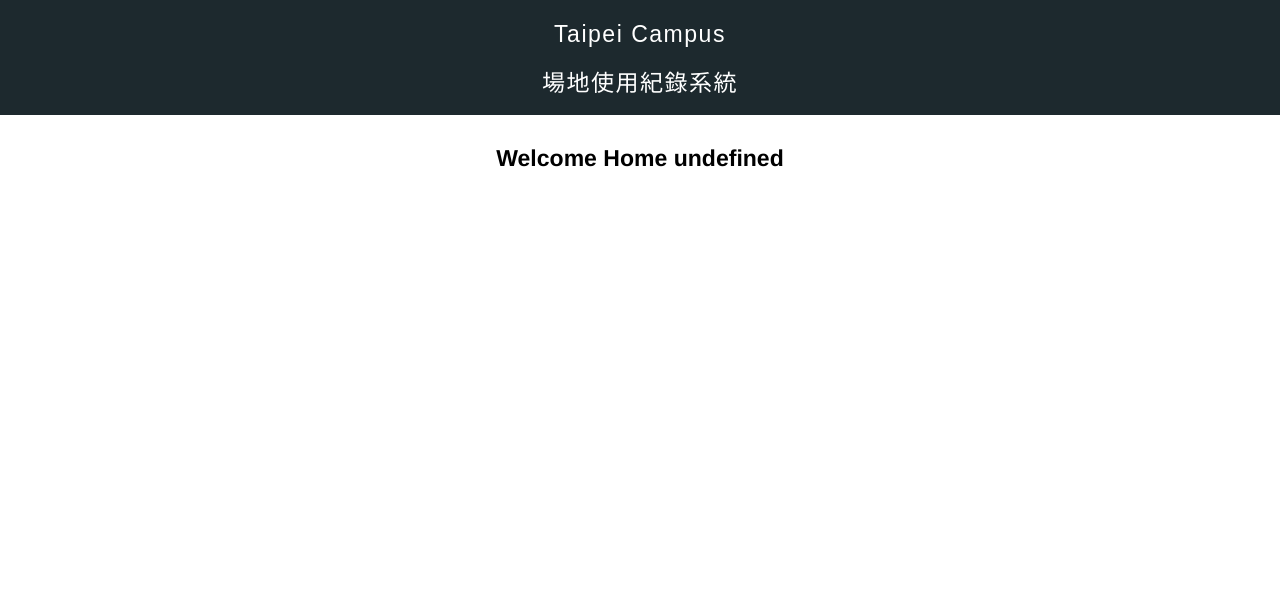
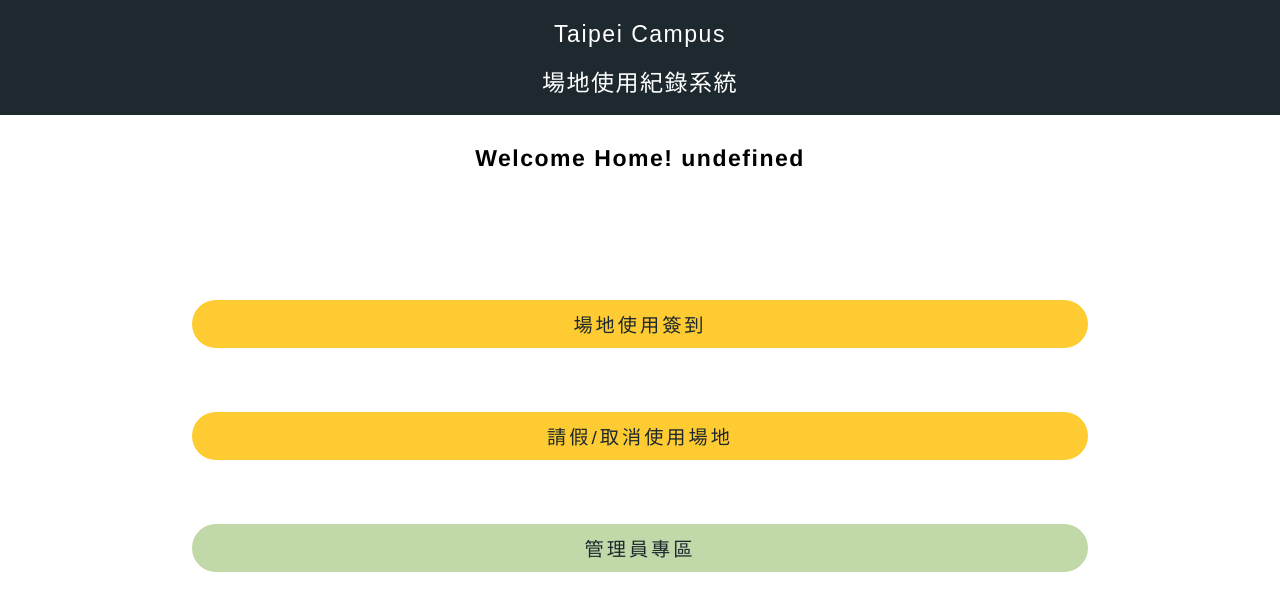
Before and after one commit to huichiaotsou/bg_system, a website: page public/dashboard/dashboard.html in a window 1280 px wide. Drawn offline with Linux system fonts and the light colour scheme; sample sign-in values are in the browser's storage.

Commit message:
finish dashboard skeloton

```diff
--- a/app.js
+++ b/app.js
@@ -31,7 +31,7 @@ app.get("/register", (req, res) => {
 app.post("/register", saveUserDetails);
 
 app.get("/dashboard", (req, res) => {
-  res.sendFile(path.join(__dirname, "public", "dashboard.html"));
+  res.sendFile(path.join(__dirname, "public", "dashboard", "dashboard.html"));
 });
 
 // Start the server
--- a/public/dashboard.css
+++ /dev/null
@@ -1,6 +0,0 @@
-#welcome_text{
-    text-align: center;
-    font-weight: 700;
-    font-size: 120%;
-    font-family: 'Gotham bold',Helvetica,Arial,Lucida,sans-serif;
-}
--- /dev/null
+++ b/public/dashboard/dashboard.css
@@ -0,0 +1,22 @@
+#welcome_text{
+    text-align: center;
+    font-weight: 700;
+    font-size: 120%;
+    font-family: 'Gotham bold',Helvetica,Arial,Lucida,sans-serif;
+    margin-bottom: 10%;
+    letter-spacing: 1.5px;
+}
+
+.button {
+    background-color: #FFCB32;
+    border-radius: 30px;
+    padding: 10px;
+    margin: 5% 15%;
+    color: #1d292e;
+    text-align: center;
+    letter-spacing: 3px;
+}
+
+#admin_button{
+    background-color: #c1d8a8;
+}
--- a/public/dashboard.html
+++ b/public/dashboard/dashboard.html
@@ -2,7 +2,7 @@
 <html>
 <head>
   <title>Taipei Campus 場地使用紀錄系統</title>
-  <link rel="stylesheet" type="text/css" href="/dashboard.css">
+  <link rel="stylesheet" type="text/css" href="/dashboard/dashboard.css">
   <link rel="stylesheet" type="text/css" href="/style.css">
   <meta name="viewport" content="width=device-width, initial-scale=1.0">
 </head>
@@ -12,8 +12,18 @@
 
 <div id="welcome_text">Welcome Home!</div>
 
+<div class="button">
+  場地使用簽到
+</div>
+<div class="button">
+  請假/取消使用場地
+</div>
+<div class="button" id="admin_button">
+  管理員專區
+</div>
+
 </body>
-<script src="/dashboard.js"></script>
+<script src="/dashboard/dashboard.js"></script>
 <script src="/authentication.js"></script>
 
 
--- a/public/dashboard.js
+++ b/public/dashboard/dashboard.js
@@ -2,5 +2,5 @@ function loadUser() {
   const user = JSON.parse(localStorage.getItem("user"));
 
   const welcomeText = document.getElementById("welcome_text");
-  welcomeText.textContent = `Welcome Home ${user.userDefineName}`;
+  welcomeText.textContent = `Welcome Home! ${user.user_define_name}`;
 }
--- a/server/controller/user.js
+++ b/server/controller/user.js
@@ -3,15 +3,17 @@ const jwt = require("jsonwebtoken");
 
 const getRegisteredUser = async (req, res, next) => {
   const payload = jwt.decode(req.body.credential);
-  const user = await User.getUser(payload.email);
-
+  const [user] = await User.getUser(payload.email);
   const response = {
     user: {
       email: payload.email,
+      user_define_name: user.user_define_name,
       given_name: payload.given_name,
       family_name: payload.family_name,
       picture: payload.picture,
       complete_google_jwt: req.body.credential,
+      notes: user.notes,
+      is_admin: user.is_admin,
     },
   };
 
```
